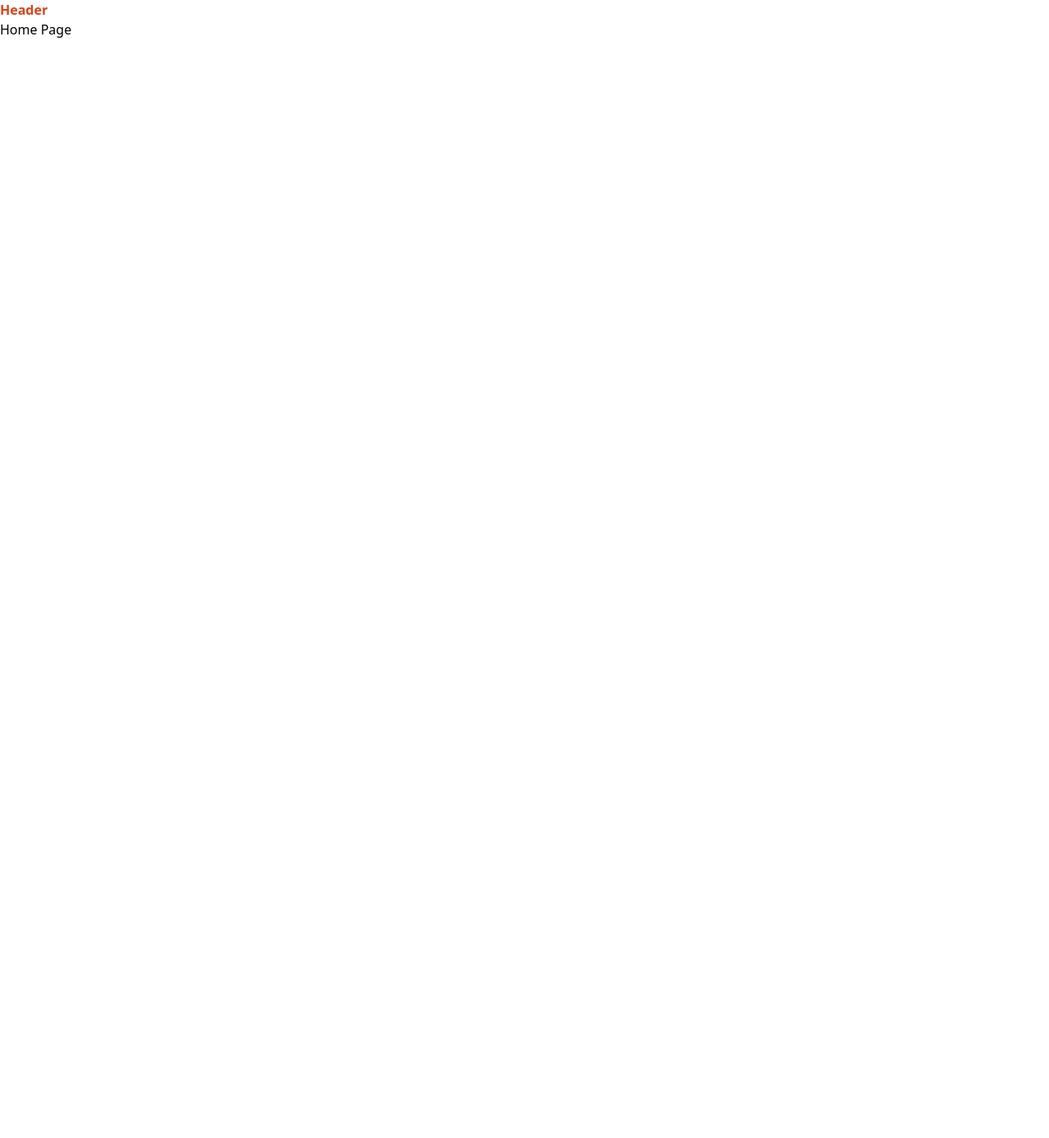
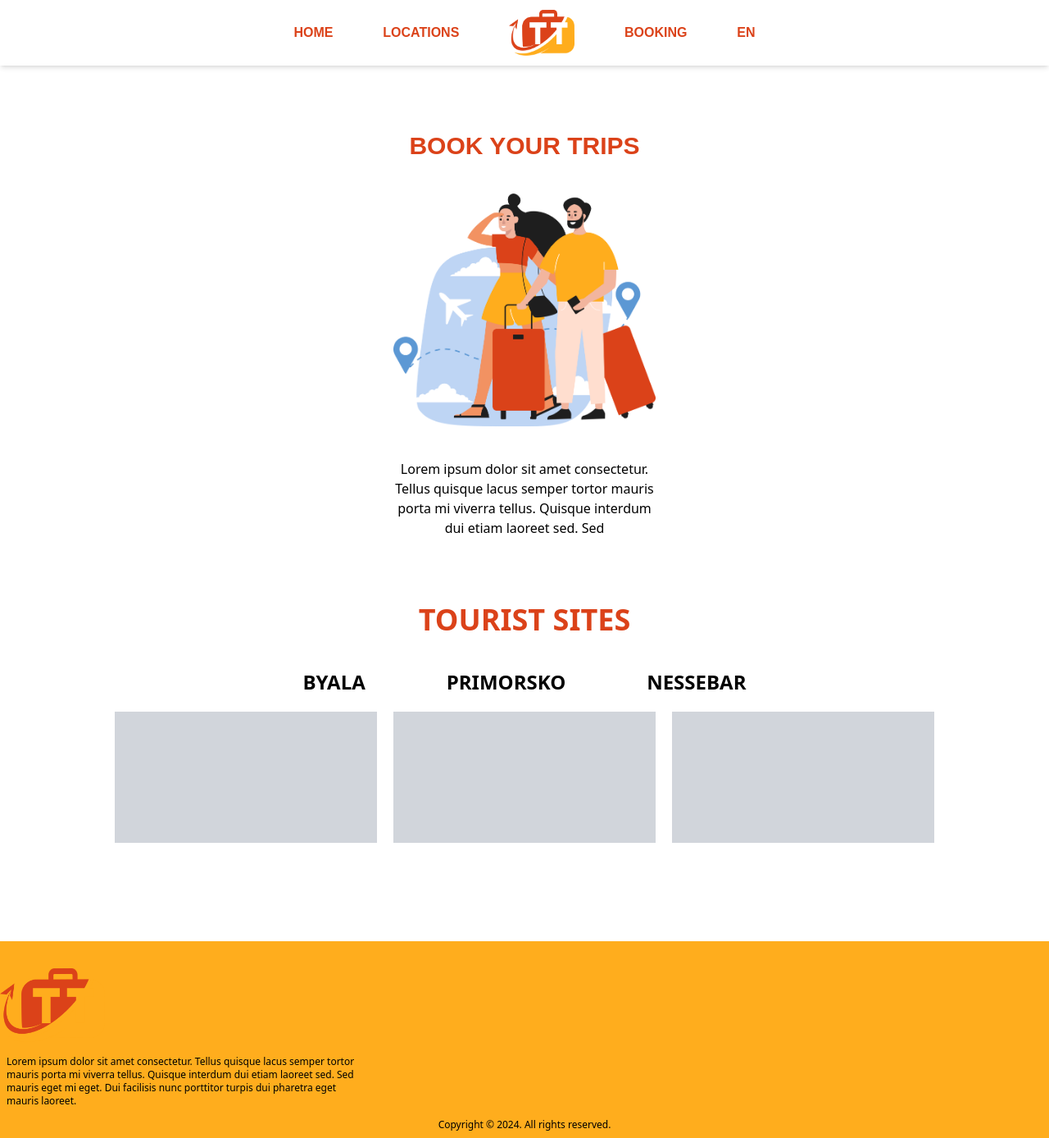
Before and after one commit to lyubomiriliev/DISCOVERYBG-Booking-Website, a React (Vite) app in the folder client/: page / in a window 1280 px wide. Shown: the whole page at 82% size. Before the commit the page ends 800 px from the top, so only its background shows below. Built offline with nearby package versions, Linux system fonts and the light colour scheme.

Commit message:
Added home page components and styling

```diff
--- a/client/src/App.jsx
+++ b/client/src/App.jsx
@@ -1,6 +1,6 @@
 import { createBrowserRouter, RouterProvider } from 'react-router-dom'
 import Home from './pages/Home'
-import TouristSite from './pages/TouristSite'
+import SitePage from './pages/SitePage'
 import SiteDetails from './pages/SiteDetails'
 import WelcomePage from './pages/WelcomePage'
 
@@ -12,7 +12,7 @@ const router = createBrowserRouter([
   },
   {
     path: "/tourist-site",
-    element: <TouristSite />,
+    element: <SitePage />,
   },
   {
     path: "/site-details",
--- /dev/null
+++ b/client/src/assets/index.js
@@ -0,0 +1,4 @@
+import siteLogo from "../assets/siteLogo.png";
+import heroImg from "../assets/heroImg.png";
+
+export { siteLogo, heroImg };
--- /dev/null
+++ b/client/src/components/Footer.jsx
@@ -0,0 +1,18 @@
+import React from 'react'
+import { siteLogo } from '../assets'
+
+const Footer = () => {
+    return (
+        <div className="w-full flex flex-col h-40 md:h-60 bg-secondary mt-20 font-outfit">
+            <div className="h-full max-w-screen-xl mx-auto w-full justify-center flex flex-col">
+                <img className="w-32 mt-5" src={siteLogo} alt="Logo" />
+                <p className="text-black w-1/3 text-xs mt-4 ml-2">Lorem ipsum dolor sit amet consectetur. Tellus quisque lacus semper tortor mauris porta mi viverra tellus. Quisque interdum dui etiam laoreet sed. Sed mauris eget mi eget. Dui facilisis nunc porttitor turpis dui pharetra eget mauris laoreet.</p>
+            </div>
+            <div className="flex flex-col items-center mb-2">
+                <p className="text-black text-xs">Copyright &copy; 2024. All rights reserved.</p>
+            </div>
+        </div>
+    )
+}
+
+export default Footer
--- a/client/src/components/Header.jsx
+++ b/client/src/components/Header.jsx
@@ -1,7 +1,15 @@
+import { siteLogo } from "../assets"
+
 const Header = () => {
     return (
-        <div>
-            <h1 className="text-primary font-bold font-hea">Header</h1>
+        <div className="w-full h-20 bg-white shadow-md fixed top-0 left-0 z-50 flex justify-around items-center px-4">
+            <div className="w-1/2 flex justify-around items-center">
+                <h2 className="font-heading uppercase text-primary font-bold">Home</h2>
+                <h2 className="font-heading uppercase text-primary font-bold">Locations</h2>
+                <img className="w-20" src={siteLogo} alt="Logo" />
+                <h2 className="font-heading uppercase text-primary font-bold">Booking</h2>
+                <h2 className="font-heading uppercase text-primary font-bold">EN</h2>
+            </div>
         </div>
     )
 }
--- /dev/null
+++ b/client/src/components/HeroSection.jsx
@@ -0,0 +1,13 @@
+import { heroImg } from "../assets"
+
+const HeroSection = () => {
+    return (
+        <div className="w-full flex flex-col justify-center items-center mt-40">
+            <h1 className="font-heading font-bold text-primary uppercase text-3xl mb-10">Book your trips</h1>
+            <img className="w-1/4" src={heroImg} alt="TouristsImage" />
+            <p className="text-body w-80 text-center mt-10">Lorem ipsum dolor sit amet consectetur. Tellus quisque lacus semper tortor mauris porta mi viverra tellus. Quisque interdum dui etiam laoreet sed. Sed </p>
+        </div>
+    )
+}
+
+export default HeroSection
--- /dev/null
+++ b/client/src/components/TouristSites.jsx
@@ -0,0 +1,21 @@
+
+const TouristSites = () => {
+    return (
+
+        <div className="w-full flex flex-col justify-center items-center mt-20">
+            <h1 className="text-heading text-primary text-4xl font-bold uppercase mb-10">Tourist Sites</h1>
+            <div className="w-2/4 justify-around flex mb-5">
+                <h3 className="text-heading uppercase font-bold text-2xl">Byala</h3>
+                <h3 className="text-heading uppercase font-bold text-2xl">Primorsko</h3>
+                <h3 className="text-heading uppercase font-bold text-2xl">Nessebar</h3>
+            </div>
+            <div className="flex gap-5 mb-10">
+                <div className="w-80 h-40 bg-gray-300"></div>
+                <div className="w-80 h-40 bg-gray-300"></div>
+                <div className="w-80 h-40 bg-gray-300"></div>
+            </div>
+        </div>
+    )
+}
+
+export default TouristSites
--- a/client/src/pages/Home.jsx
+++ b/client/src/pages/Home.jsx
@@ -1,10 +1,15 @@
+import Footer from "../components/Footer"
 import Header from "../components/Header"
+import HeroSection from "../components/HeroSection"
+import TouristSites from "../components/TouristSites"
 
 const Home = () => {
     return (
         <div>
             <Header />
-            <h1>Home Page</h1>
+            <HeroSection />
+            <TouristSites />
+            <Footer />
         </div>
     )
 }
--- a/client/src/pages/TouristSite.jsx
+++ b/client/src/pages/SitePage.jsx
@@ -1,4 +1,4 @@
-const TouristSite = () => {
+const SitePage = () => {
     return (
         <div>
             <h1>Tourist Site:</h1>
@@ -6,4 +6,4 @@ const TouristSite = () => {
     )
 }
 
-export default TouristSite
+export default SitePage
```
Also changed, not shown: client/src/assets/heroImg.png (added), client/src/assets/siteLogo.png (added).
